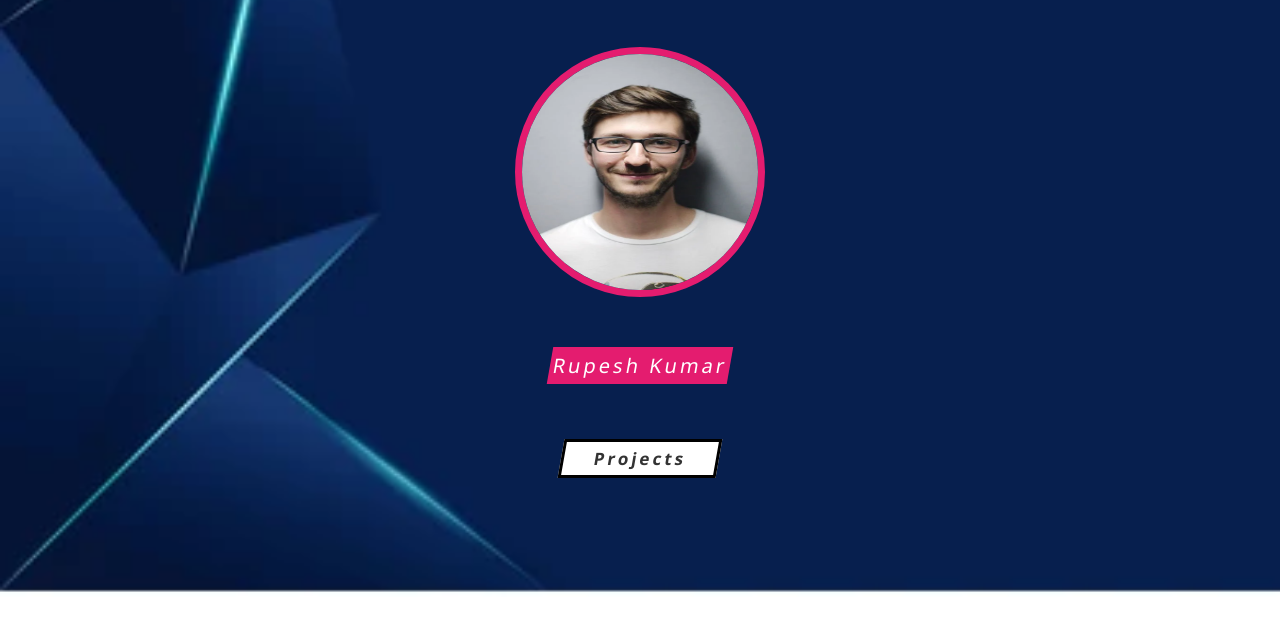
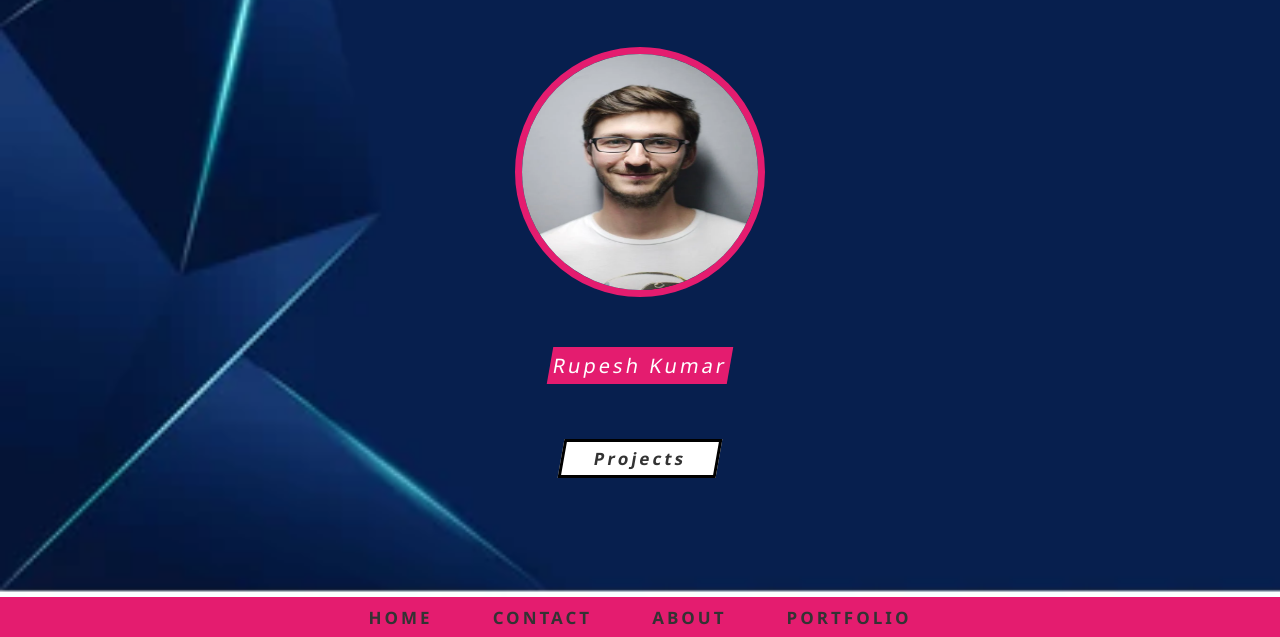
Before and after one commit to rupeshkumar9312/Portfolio, a plain HTML site: page index.html in a window 1280 px wide. Shown: the part 203-840 px from the top of the page. Before the commit the page ends 800 px from the top, so only its background shows below. Drawn offline with Linux system fonts and the light colour scheme; a web font is replaced by a local one.

Commit message:
navbar-completed

```diff
--- a/portfolio.html
+++ b/index.html
@@ -18,6 +18,16 @@
             <h2 class="person-name">Rupesh Kumar</h2>
             <a href="#" class="section-1-btn">Projects</a>
         </section>
+
+        <!--nav bar begins-->
+        <nav class="navbar">
+            <a href="#" class="navbar-link">Home</a>
+            <a href="#" class="navbar-link">Contact</a>
+            <a href="#" class="navbar-link">About</a>
+            <a href="#" class="navbar-link">Portfolio</a>
+
+        </nav>
+        <!--nav bar ends-->
     </div>
 </body>
 </html>
--- a/style.css
+++ b/style.css
@@ -69,3 +69,47 @@ html{
     letter-spacing: .3rem;
     transform: skew(-10deg);
 }
+
+.navbar{
+    width: 100%;
+    height: 4rem;
+    background-color: #e41c6f;
+    color: white;
+    box-shadow: 0.2rem 0.3rem 0.5rem #fff;
+    display: flex;
+    flex-direction: row;
+    justify-content: center;
+    align-items: center;
+}
+
+.navbar-link{
+    font-size: 1.7rem;
+    font-weight: 600;
+    color: #333;
+    margin: 0 3rem;
+    letter-spacing: 0.3rem;
+    text-transform: uppercase;
+    position: relative;
+    transition: color .3s;
+
+}
+
+.navbar-link::before{
+    content: "";
+    width: 0;
+    height: 0.2rem;
+    background-color: white;
+    position: absolute;
+    right:-15%;
+    bottom: -0.3rem;
+    transition: width .5s;
+
+}
+
+.navbar-link:hover::before{
+    width: 130%;
+}
+
+.navbar-link:hover{
+    color: white;
+}
```
